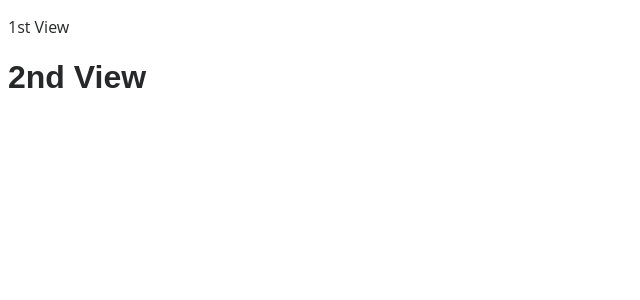
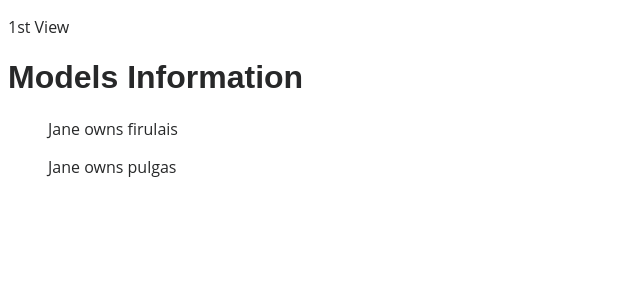
Before and after one commit to clarizamayo/mysite, a Django app: template mysite/templates/second.html in a window 1280 px wide. Shown: the top 300 px of the page, without its empty margins (0-640 px from the left). Run offline with Django 3.2, Linux system fonts and the light colour scheme; the template is opened without the code that fills it: values that come from a table or form of the project are taken from there, others are empty; data comes from the database, SQL or seed files in the repository; both versions use the stored data as it was after the commit.

Commit message:
adding models and objects+ views

```diff
--- a/mysite/templates/second.html
+++ b/mysite/templates/second.html
@@ -5,5 +5,9 @@
 {% block title %}index page{% endblock %}
 
 {% block content %}
-  <h1>2nd View</h1>
+  <h1>Models Information</h1>
+  {% for dog in dogs %}
+    <ul>{{ dog.person.first_name }} owns {{ dog.dog_name }} </ul>
+  {% endfor %}
+
 {% endblock %}
--- a/mysite/urls.py
+++ b/mysite/urls.py
@@ -5,5 +5,5 @@ from . import views
 urlpatterns = [
     path('', views.index, name='index'),
     path('admin/', admin.site.urls),
-    path('second/', views.second, name='second')
+    path('database/', views.listing, name='listing'),
 ]
```
Also changed, not shown: mysite/views.py (+10 -3 lines), db.sqlite3, mysite/migrations/0001_initial.py (added), mysite/migrations/0002_alter_dog_age.py (added), mysite/migrations/0003_remove_dog_age.py (added), mysite/migrations/__init__.py (added), mysite/models.py (renamed from models.py).
